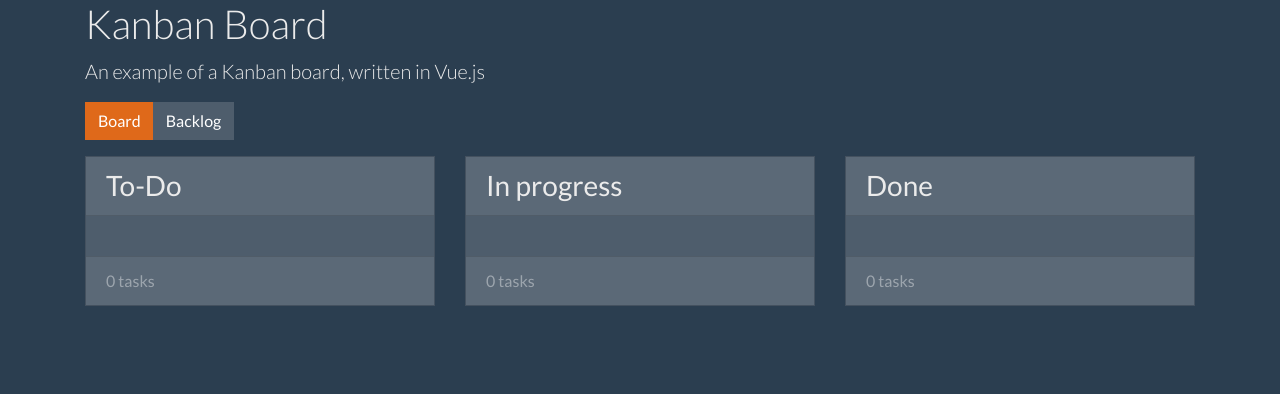
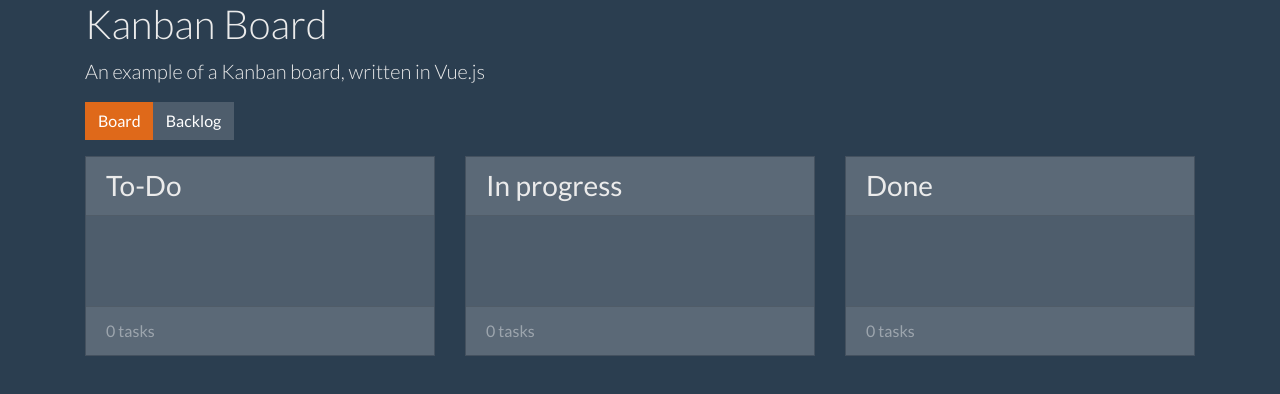
Before and after one commit to bbarrows89/vue-kanban-board, a Vue app: page /#/board in a window 1280 px wide. Shown: the top 394 px of the page. Built offline with nearby package versions, Linux system fonts and the light colour scheme.

Commit message:
add min-height to TaskLane so that items can be dragged into empty lanes

```diff
--- a/src/components/TaskLane.vue
+++ b/src/components/TaskLane.vue
@@ -34,3 +34,9 @@ export default {
   },
 };
 </script>
+
+<style>
+  .card-body > * {
+    min-height: 50px;
+  }
+</style>
```
